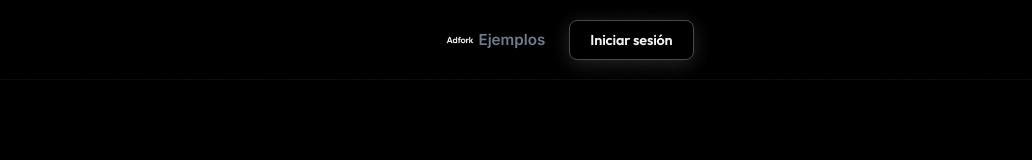
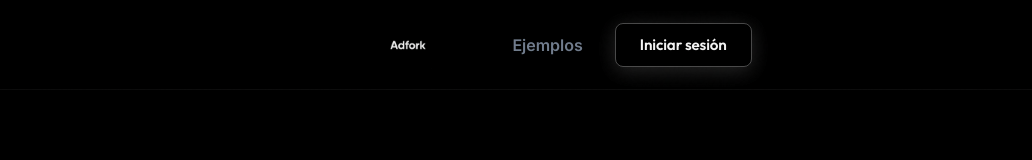
Before and after one commit to bautielcrack4-web/webcarruselesUGC, a Next.js app: page / in a window 1280 px wide. Shown: the top 160 px of the page, without its empty margins (72-1104 px from the left). Built offline with nearby package versions, Linux system fonts and the light colour scheme.

Commit message:
fix: increase logo size and improve nav spacing

```diff
--- a/src/app/page.module.css
+++ b/src/app/page.module.css
@@ -24,7 +24,7 @@
 
 /* Nav */
 .nav {
-  height: 80px;
+  height: 90px;
   display: flex;
   align-items: center;
   position: fixed;
@@ -41,6 +41,8 @@
   display: flex;
   justify-content: space-between;
   align-items: center;
+  width: 100%;
+  gap: 40px;
 }
 
 .logo {
@@ -51,6 +53,7 @@
   letter-spacing: -0.02em;
   display: flex;
   align-items: center;
+  flex-shrink: 0;
 }
 
 .navSpacer {
@@ -78,16 +81,18 @@
 .authActions {
   display: flex;
   align-items: center;
-  gap: 24px;
+  gap: 32px;
+  flex-shrink: 0;
 }
 
 .secondaryLink {
   color: white;
   font-weight: 600;
   text-decoration: none;
-  font-size: 0.95rem;
+  font-size: 1rem;
   opacity: 0.8;
   transition: opacity 0.2s;
+  white-space: nowrap;
 }
 
 .secondaryLink:hover {
@@ -100,10 +105,11 @@
   border: 1px solid rgba(255, 255, 255, 0.3) !important;
   border-radius: 8px !important;
   font-weight: 600 !important;
-  padding: 0 20px !important;
-  height: 40px !important;
-  font-size: 0.9rem !important;
+  padding: 0 24px !important;
+  height: 44px !important;
+  font-size: 0.95rem !important;
   transition: all 0.2s ease !important;
+  white-space: nowrap !important;
 }
 
 .whiteBtn:hover {
--- a/src/app/page.tsx
+++ b/src/app/page.tsx
@@ -46,7 +46,7 @@ export default function Home() {
           <div className={styles.navInner}>
             {/* Logo Left */}
             <Link href="/" className={styles.logo}>
-              <Image src="/logo-white.png" alt="Adfork" width={180} height={45} style={{ height: '36px', width: 'auto' }} priority />
+              <Image src="/logo-white.png" alt="Adfork" width={240} height={60} style={{ height: '48px', width: 'auto' }} priority />
             </Link>
 
             <div className={styles.navSpacer} />
```
